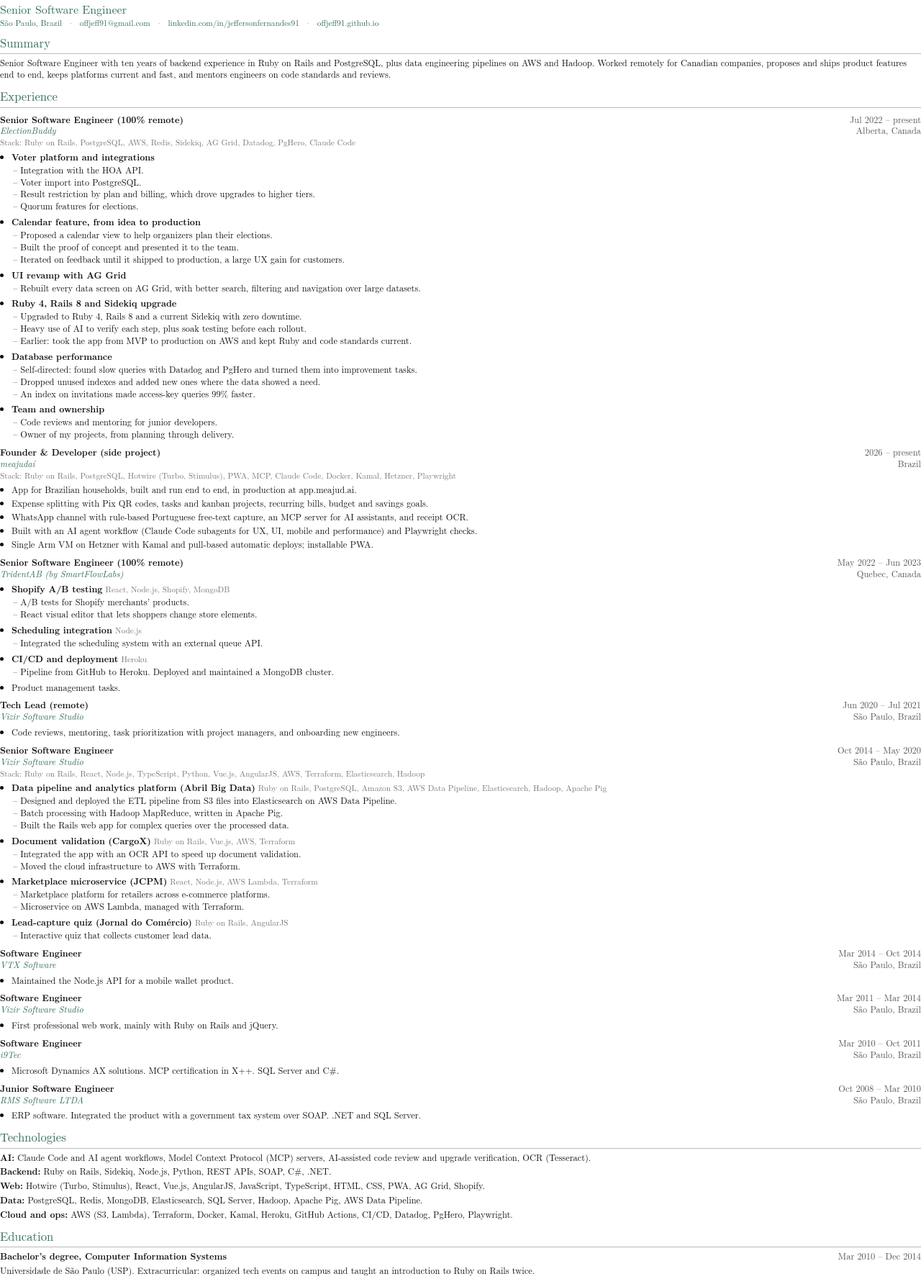
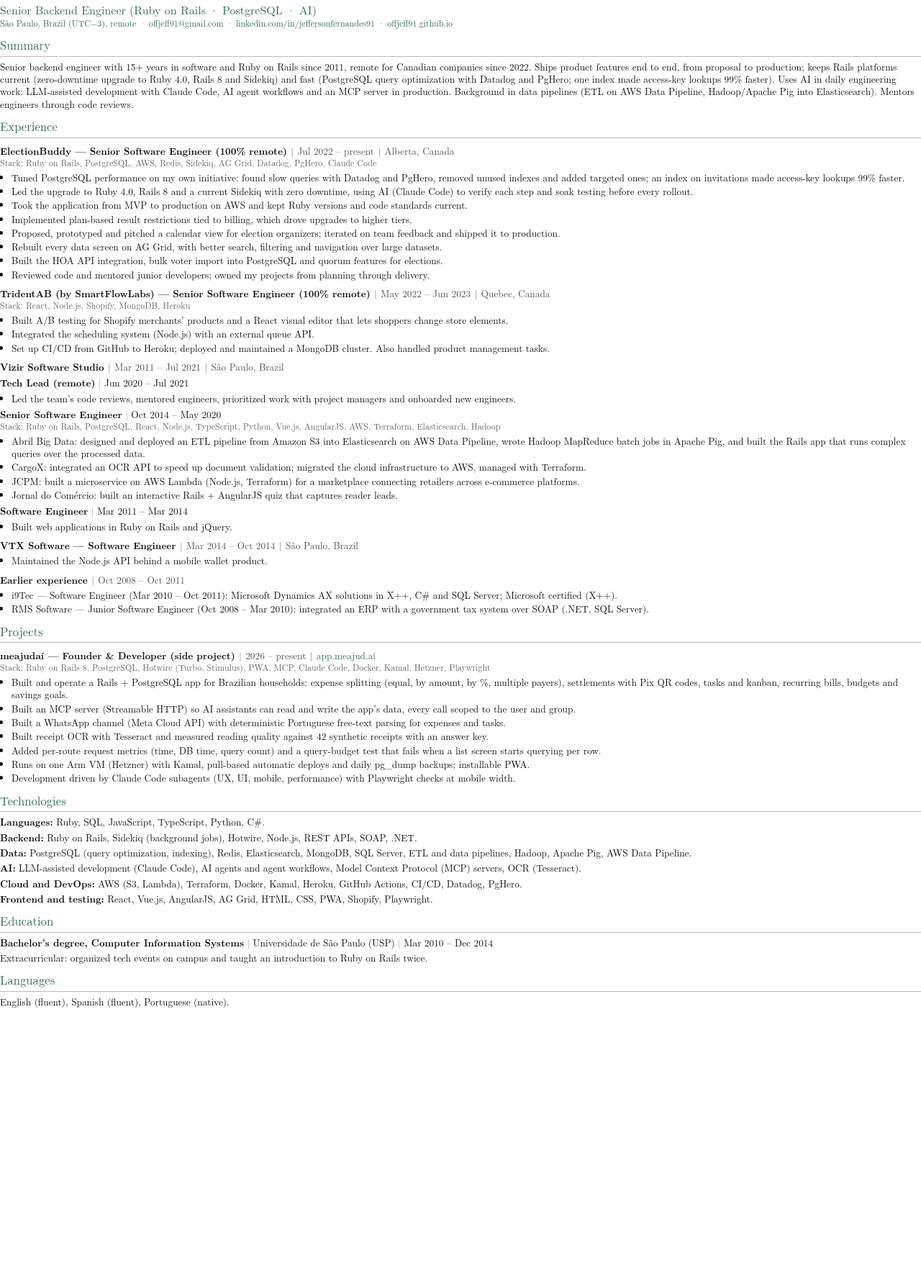
Before and after one commit to offjeff91/offjeff91.github.io, a plain HTML site: page cv/cv.html in a window 1280 px wide. Shown: the part 31-1808 px from the top of the page at 72% size. After the commit the page ends 1435 px from the top, so only its background shows below. Drawn offline with Linux system fonts and the light colour scheme.

Commit message:
Reposition site and CV: backend Rails/PostgreSQL + AI + data (#9)
* Add career agents: career-coach, tech-career-specialist, hr-insider, market-trends

Co-Authored-By: Claude Opus 5.5 <noreply@anthropic.com>
Claude-Session: https://claude.ai/code/session_015XArTjPzz6r2qApD2iWUBs

* Reposition profile and CV: backend Rails/PostgreSQL with AI and data; career agents

Co-Authored-By: Claude Opus 5.5 <noreply@anthropic.com>
Claude-Session: https://claude.ai/code/session_015XArTjPzz6r2qApD2iWUBs

---------

Co-authored-by: Claude <noreply@anthropic.com>

```diff
--- a/cv/cv.html
+++ b/cv/cv.html
@@ -1,138 +1,109 @@
 <!doctype html>
 <html lang="en"><head><meta charset="utf-8"><title>Jefferson Fernandes — CV</title>
 <style>
-@page { size: A4; margin: 13mm 16mm; }
-body { font-family: "Latin Modern Roman", "CMU Serif", "Times New Roman", serif; font-size: 9.3pt; color: #111; line-height: 1.28; margin: 0; }
+@page { size: A4; margin: 14mm 17mm; }
+body { font-family: "Latin Modern Roman", "CMU Serif", "Times New Roman", serif; font-size: 10pt; color: #111; line-height: 1.3; margin: 0; }
 a { color: #2f6b55; text-decoration: none; }
 h1 { font-size: 20pt; margin: 0; }
 .sub { color: #2f6b55; font-size: 12pt; }
-.contact { color: #2f6b55; font-size: 8.5pt; }
-.contact span { color: #999; margin: 0 8px; }
-h2 { color: #2f6b55; font-size: 12.5pt; font-weight: normal; margin: 11px 0 5px; padding-bottom: 4px; border-bottom: .5px solid #bbb; }
-.job { margin-top: 9px; }
-.row { display: flex; justify-content: space-between; }
-.role { font-weight: bold; }
-.dt, .pl { color: #555; }
+.contact { color: #2f6b55; font-size: 9pt; }
+.sep { color: #999; }
+h2 { color: #2f6b55; font-size: 12.5pt; font-weight: normal; margin: 12px 0 5px; padding-bottom: 4px; border-bottom: .5px solid #bbb; break-after: avoid; }
+.job { margin-top: 9px; break-inside: avoid-page; }
+.head { font-weight: bold; }
+.head .dt, .head .pl { font-weight: normal; color: #555; }
 .co { font-style: italic; color: #2f6b55; }
-.stack, .ps { color: #777; font-size: 8.5pt; }
-ul { margin: 6px 0 0; padding-left: 16px; }
-li { margin: 3px 0; }
-ul ul { list-style: none; padding-left: 12px; margin: 2px 0 6px; }
-ul ul li { margin: 1px 0; }
-ul ul li::before { content: "– "; margin-left: -10px; }
+.sub-role { margin-top: 5px; }
+.stack { color: #666; font-size: 9pt; }
+ul { margin: 4px 0 0; padding-left: 16px; }
+li { margin: 2px 0; }
 .pn { font-weight: bold; }
 p { margin: 4px 0; }
 </style></head><body>
 <h1>Jefferson Fernandes</h1>
-<div class="sub">Senior Software Engineer</div>
-<div class="contact">São Paulo, Brazil<span>·</span><a href="mailto:offjeff91@gmail.com">offjeff91@gmail.com</a><span>·</span><a href="https://linkedin.com/in/jeffersonfernandes91">linkedin.com/in/jeffersonfernandes91</a><span>·</span><a href="https://offjeff91.github.io">offjeff91.github.io</a></div>
+<div class="sub">Senior Backend Engineer (Ruby on Rails · PostgreSQL · AI)</div>
+<div class="contact">São Paulo, Brazil (UTC−3), remote <span class="sep">·</span> <a href="mailto:offjeff91@gmail.com">offjeff91@gmail.com</a> <span class="sep">·</span> <a href="https://linkedin.com/in/jeffersonfernandes91">linkedin.com/in/jeffersonfernandes91</a> <span class="sep">·</span> <a href="https://offjeff91.github.io">offjeff91.github.io</a></div>
 
 <h2>Summary</h2>
-<p>Senior Software Engineer with ten years of backend experience in Ruby on Rails and PostgreSQL, plus data engineering pipelines on AWS and Hadoop. Worked remotely for Canadian companies, proposes and ships product features end to end, keeps platforms current and fast, and mentors engineers on code standards and reviews.</p>
+<p>Senior backend engineer with 15+ years in software and Ruby on Rails since 2011, remote for Canadian companies since 2022. Ships product features end to end, from proposal to production; keeps Rails platforms current (zero-downtime upgrade to Ruby 4.0, Rails 8 and Sidekiq) and fast (PostgreSQL query optimization with Datadog and PgHero; one index made access-key lookups 99% faster). Uses AI in daily engineering work: LLM-assisted development with Claude Code, AI agent workflows and an MCP server in production. Background in data pipelines (ETL on AWS Data Pipeline, Hadoop/Apache Pig into Elasticsearch). Mentors engineers through code reviews.</p>
 
 <h2>Experience</h2>
 
 <div class="job">
-<div class="row"><span class="role">Senior Software Engineer (100% remote)</span><span class="dt">Jul 2022 – present</span></div>
-<div class="row"><span class="co">ElectionBuddy</span><span class="pl">Alberta, Canada</span></div>
+<div class="head">ElectionBuddy — Senior Software Engineer (100% remote) <span class="sep">|</span> <span class="dt">Jul 2022 – present</span> <span class="sep">|</span> <span class="pl">Alberta, Canada</span></div>
 <div class="stack">Stack: Ruby on Rails, PostgreSQL, AWS, Redis, Sidekiq, AG Grid, Datadog, PgHero, Claude Code</div>
 <ul>
-<li><span class="pn">Voter platform and integrations</span><ul>
-<li>Integration with the HOA API.</li><li>Voter import into PostgreSQL.</li>
-<li>Result restriction by plan and billing, which drove upgrades to higher tiers.</li><li>Quorum features for elections.</li></ul></li>
-<li><span class="pn">Calendar feature, from idea to production</span><ul>
-<li>Proposed a calendar view to help organizers plan their elections.</li>
-<li>Built the proof of concept and presented it to the team.</li>
-<li>Iterated on feedback until it shipped to production, a large UX gain for customers.</li></ul></li>
-<li><span class="pn">UI revamp with AG Grid</span><ul>
-<li>Rebuilt every data screen on AG Grid, with better search, filtering and navigation over large datasets.</li></ul></li>
-<li><span class="pn">Ruby 4, Rails 8 and Sidekiq upgrade</span><ul>
-<li>Upgraded to Ruby 4, Rails 8 and a current Sidekiq with zero downtime.</li>
-<li>Heavy use of AI to verify each step, plus soak testing before each rollout.</li>
-<li>Earlier: took the app from MVP to production on AWS and kept Ruby and code standards current.</li></ul></li>
-<li><span class="pn">Database performance</span><ul>
-<li>Self-directed: found slow queries with Datadog and PgHero and turned them into improvement tasks.</li>
-<li>Dropped unused indexes and added new ones where the data showed a need.</li>
-<li>An index on invitations made access-key queries 99% faster.</li></ul></li>
-<li><span class="pn">Team and ownership</span><ul>
-<li>Code reviews and mentoring for junior developers.</li><li>Owner of my projects, from planning through delivery.</li></ul></li>
+<li>Tuned PostgreSQL performance on my own initiative: found slow queries with Datadog and PgHero, removed unused indexes and added targeted ones; an index on invitations made access-key lookups 99% faster.</li>
+<li>Led the upgrade to Ruby 4.0, Rails 8 and a current Sidekiq with zero downtime, using AI (Claude Code) to verify each step and soak testing before every rollout.</li>
+<li>Took the application from MVP to production on AWS and kept Ruby versions and code standards current.</li>
+<li>Implemented plan-based result restrictions tied to billing, which drove upgrades to higher tiers.</li>
+<li>Proposed, prototyped and pitched a calendar view for election organizers; iterated on team feedback and shipped it to production.</li>
+<li>Rebuilt every data screen on AG Grid, with better search, filtering and navigation over large datasets.</li>
+<li>Built the HOA API integration, bulk voter import into PostgreSQL and quorum features for elections.</li>
+<li>Reviewed code and mentored junior developers; owned my projects from planning through delivery.</li>
 </ul></div>
 
 <div class="job">
-<div class="row"><span class="role">Founder &amp; Developer (side project)</span><span class="dt">2026 – present</span></div>
-<div class="row"><span class="co"><a href="https://app.meajud.ai">meajudaí</a></span><span class="pl">Brazil</span></div>
-<div class="stack">Stack: Ruby on Rails, PostgreSQL, Hotwire (Turbo, Stimulus), PWA, MCP, Claude Code, Docker, Kamal, Hetzner, Playwright</div>
+<div class="head">TridentAB (by SmartFlowLabs) — Senior Software Engineer (100% remote) <span class="sep">|</span> <span class="dt">May 2022 – Jun 2023</span> <span class="sep">|</span> <span class="pl">Quebec, Canada</span></div>
+<div class="stack">Stack: React, Node.js, Shopify, MongoDB, Heroku</div>
 <ul>
-<li>App for Brazilian households, built and run end to end, in production at app.meajud.ai.</li>
-<li>Expense splitting with Pix QR codes, tasks and kanban projects, recurring bills, budget and savings goals.</li>
-<li>WhatsApp channel with rule-based Portuguese free-text capture, an MCP server for AI assistants, and receipt OCR.</li>
-<li>Built with an AI agent workflow (Claude Code subagents for UX, UI, mobile and performance) and Playwright checks.</li>
-<li>Single Arm VM on Hetzner with Kamal and pull-based automatic deploys; installable PWA.</li>
+<li>Built A/B testing for Shopify merchants’ products and a React visual editor that lets shoppers change store elements.</li>
+<li>Integrated the scheduling system (Node.js) with an external queue API.</li>
+<li>Set up CI/CD from GitHub to Heroku; deployed and maintained a MongoDB cluster. Also handled product management tasks.</li>
 </ul></div>
 
 <div class="job">
-<div class="row"><span class="role">Senior Software Engineer (100% remote)</span><span class="dt">May 2022 – Jun 2023</span></div>
-<div class="row"><span class="co">TridentAB (by SmartFlowLabs)</span><span class="pl">Quebec, Canada</span></div>
+<div class="head">Vizir Software Studio <span class="sep">|</span> <span class="dt">Mar 2011 – Jul 2021</span> <span class="sep">|</span> <span class="pl">São Paulo, Brazil</span></div>
+<div class="sub-role"><span class="pn">Tech Lead (remote)</span> <span class="sep">|</span> <span class="dt">Jun 2020 – Jul 2021</span></div>
+<ul><li>Led the team’s code reviews, mentored engineers, prioritized work with project managers and onboarded new engineers.</li></ul>
+<div class="sub-role"><span class="pn">Senior Software Engineer</span> <span class="sep">|</span> <span class="dt">Oct 2014 – May 2020</span></div>
+<div class="stack">Stack: Ruby on Rails, PostgreSQL, React, Node.js, TypeScript, Python, Vue.js, AngularJS, AWS, Terraform, Elasticsearch, Hadoop</div>
 <ul>
-<li><span class="pn">Shopify A/B testing</span> <span class="ps">React, Node.js, Shopify, MongoDB</span><ul>
-<li>A/B tests for Shopify merchants’ products.</li><li>React visual editor that lets shoppers change store elements.</li></ul></li>
-<li><span class="pn">Scheduling integration</span> <span class="ps">Node.js</span><ul><li>Integrated the scheduling system with an external queue API.</li></ul></li>
-<li><span class="pn">CI/CD and deployment</span> <span class="ps">Heroku</span><ul><li>Pipeline from GitHub to Heroku. Deployed and maintained a MongoDB cluster.</li></ul></li>
-<li>Product management tasks.</li>
+<li>Abril Big Data: designed and deployed an ETL pipeline from Amazon S3 into Elasticsearch on AWS Data Pipeline, wrote Hadoop MapReduce batch jobs in Apache Pig, and built the Rails app that runs complex queries over the processed data.</li>
+<li>CargoX: integrated an OCR API to speed up document validation; migrated the cloud infrastructure to AWS, managed with Terraform.</li>
+<li>JCPM: built a microservice on AWS Lambda (Node.js, Terraform) for a marketplace connecting retailers across e-commerce platforms.</li>
+<li>Jornal do Comércio: built an interactive Rails + AngularJS quiz that captures reader leads.</li>
+</ul>
+<div class="sub-role"><span class="pn">Software Engineer</span> <span class="sep">|</span> <span class="dt">Mar 2011 – Mar 2014</span></div>
+<ul><li>Built web applications in Ruby on Rails and jQuery.</li></ul>
+</div>
+
+<div class="job">
+<div class="head">VTX Software — Software Engineer <span class="sep">|</span> <span class="dt">Mar 2014 – Oct 2014</span> <span class="sep">|</span> <span class="pl">São Paulo, Brazil</span></div>
+<ul><li>Maintained the Node.js API behind a mobile wallet product.</li></ul></div>
+
+<div class="job">
+<div class="head">Earlier experience <span class="sep">|</span> <span class="dt">Oct 2008 – Oct 2011</span></div>
+<ul>
+<li>i9Tec — Software Engineer (Mar 2010 – Oct 2011): Microsoft Dynamics AX solutions in X++, C# and SQL Server; Microsoft certified (X++).</li>
+<li>RMS Software — Junior Software Engineer (Oct 2008 – Mar 2010): integrated an ERP with a government tax system over SOAP (.NET, SQL Server).</li>
 </ul></div>
 
+<h2>Projects</h2>
 <div class="job">
-<div class="row"><span class="role">Tech Lead (remote)</span><span class="dt">Jun 2020 – Jul 2021</span></div>
-<div class="row"><span class="co">Vizir Software Studio</span><span class="pl">São Paulo, Brazil</span></div>
-<ul><li>Code reviews, mentoring, task prioritization with project managers, and onboarding new engineers.</li></ul></div>
-
-<div class="job">
-<div class="row"><span class="role">Senior Software Engineer</span><span class="dt">Oct 2014 – May 2020</span></div>
-<div class="row"><span class="co">Vizir Software Studio</span><span class="pl">São Paulo, Brazil</span></div>
-<div class="stack">Stack: Ruby on Rails, React, Node.js, TypeScript, Python, Vue.js, AngularJS, AWS, Terraform, Elasticsearch, Hadoop</div>
+<div class="head">meajudaí — Founder &amp; Developer (side project) <span class="sep">|</span> <span class="dt">2026 – present</span> <span class="sep">|</span> <span class="pl"><a href="https://app.meajud.ai">app.meajud.ai</a></span></div>
+<div class="stack">Stack: Ruby on Rails 8, PostgreSQL, Hotwire (Turbo, Stimulus), PWA, MCP, Claude Code, Docker, Kamal, Hetzner, Playwright</div>
 <ul>
-<li><span class="pn">Data pipeline and analytics platform (Abril Big Data)</span> <span class="ps">Ruby on Rails, PostgreSQL, Amazon S3, AWS Data Pipeline, Elasticsearch, Hadoop, Apache Pig</span><ul>
-<li>Designed and deployed the ETL pipeline from S3 files into Elasticsearch on AWS Data Pipeline.</li>
-<li>Batch processing with Hadoop MapReduce, written in Apache Pig.</li>
-<li>Built the Rails web app for complex queries over the processed data.</li></ul></li>
-<li><span class="pn">Document validation (CargoX)</span> <span class="ps">Ruby on Rails, Vue.js, AWS, Terraform</span><ul>
-<li>Integrated the app with an OCR API to speed up document validation.</li><li>Moved the cloud infrastructure to AWS with Terraform.</li></ul></li>
-<li><span class="pn">Marketplace microservice (JCPM)</span> <span class="ps">React, Node.js, AWS Lambda, Terraform</span><ul>
-<li>Marketplace platform for retailers across e-commerce platforms.</li><li>Microservice on AWS Lambda, managed with Terraform.</li></ul></li>
-<li><span class="pn">Lead-capture quiz (Jornal do Comércio)</span> <span class="ps">Ruby on Rails, AngularJS</span><ul>
-<li>Interactive quiz that collects customer lead data.</li></ul></li>
+<li>Built and operate a Rails + PostgreSQL app for Brazilian households: expense splitting (equal, by amount, by %, multiple payers), settlements with Pix QR codes, tasks and kanban, recurring bills, budgets and savings goals.</li>
+<li>Built an MCP server (Streamable HTTP) so AI assistants can read and write the app’s data, every call scoped to the user and group.</li>
+<li>Built a WhatsApp channel (Meta Cloud API) with deterministic Portuguese free-text parsing for expenses and tasks.</li>
+<li>Built receipt OCR with Tesseract and measured reading quality against 42 synthetic receipts with an answer key.</li>
+<li>Added per-route request metrics (time, DB time, query count) and a query-budget test that fails when a list screen starts querying per row.</li>
+<li>Runs on one Arm VM (Hetzner) with Kamal, pull-based automatic deploys and daily pg_dump backups; installable PWA.</li>
+<li>Development driven by Claude Code subagents (UX, UI, mobile, performance) with Playwright checks at mobile width.</li>
 </ul></div>
 
-<div class="job">
-<div class="row"><span class="role">Software Engineer</span><span class="dt">Mar 2014 – Oct 2014</span></div>
-<div class="row"><span class="co">VTX Software</span><span class="pl">São Paulo, Brazil</span></div>
-<ul><li>Maintained the Node.js API for a mobile wallet product.</li></ul></div>
-
-<div class="job">
-<div class="row"><span class="role">Software Engineer</span><span class="dt">Mar 2011 – Mar 2014</span></div>
-<div class="row"><span class="co">Vizir Software Studio</span><span class="pl">São Paulo, Brazil</span></div>
-<ul><li>First professional web work, mainly with Ruby on Rails and jQuery.</li></ul></div>
-
-<div class="job">
-<div class="row"><span class="role">Software Engineer</span><span class="dt">Mar 2010 – Oct 2011</span></div>
-<div class="row"><span class="co">i9Tec</span><span class="pl">São Paulo, Brazil</span></div>
-<ul><li>Microsoft Dynamics AX solutions. MCP certification in X++. SQL Server and C#.</li></ul></div>
-
-<div class="job">
-<div class="row"><span class="role">Junior Software Engineer</span><span class="dt">Oct 2008 – Mar 2010</span></div>
-<div class="row"><span class="co">RMS Software LTDA</span><span class="pl">São Paulo, Brazil</span></div>
-<ul><li>ERP software. Integrated the product with a government tax system over SOAP. .NET and SQL Server.</li></ul></div>
-
 <h2>Technologies</h2>
-<p><b>AI:</b> Claude Code and AI agent workflows, Model Context Protocol (MCP) servers, AI-assisted code review and upgrade verification, OCR (Tesseract).</p>
-<p><b>Backend:</b> Ruby on Rails, Sidekiq, Node.js, Python, REST APIs, SOAP, C#, .NET.</p>
-<p><b>Web:</b> Hotwire (Turbo, Stimulus), React, Vue.js, AngularJS, JavaScript, TypeScript, HTML, CSS, PWA, AG Grid, Shopify.</p>
-<p><b>Data:</b> PostgreSQL, Redis, MongoDB, Elasticsearch, SQL Server, Hadoop, Apache Pig, AWS Data Pipeline.</p>
-<p><b>Cloud and ops:</b> AWS (S3, Lambda), Terraform, Docker, Kamal, Heroku, GitHub Actions, CI/CD, Datadog, PgHero, Playwright.</p>
+<p><b>Languages:</b> Ruby, SQL, JavaScript, TypeScript, Python, C#.</p>
+<p><b>Backend:</b> Ruby on Rails, Sidekiq (background jobs), Hotwire, Node.js, REST APIs, SOAP, .NET.</p>
+<p><b>Data:</b> PostgreSQL (query optimization, indexing), Redis, Elasticsearch, MongoDB, SQL Server, ETL and data pipelines, Hadoop, Apache Pig, AWS Data Pipeline.</p>
+<p><b>AI:</b> LLM-assisted development (Claude Code), AI agents and agent workflows, Model Context Protocol (MCP) servers, OCR (Tesseract).</p>
+<p><b>Cloud and DevOps:</b> AWS (S3, Lambda), Terraform, Docker, Kamal, Heroku, GitHub Actions, CI/CD, Datadog, PgHero.</p>
+<p><b>Frontend and testing:</b> React, Vue.js, AngularJS, AG Grid, HTML, CSS, PWA, Shopify, Playwright.</p>
 
 <h2>Education</h2>
-<div class="row"><span class="role">Bachelor’s degree, Computer Information Systems</span><span class="dt">Mar 2010 – Dec 2014</span></div>
-<p>Universidade de São Paulo (USP). Extracurricular: organized tech events on campus and taught an introduction to Ruby on Rails twice.</p>
+<p><b>Bachelor’s degree, Computer Information Systems</b> <span class="sep">|</span> Universidade de São Paulo (USP) <span class="sep">|</span> Mar 2010 – Dec 2014</p>
+<p>Extracurricular: organized tech events on campus and taught an introduction to Ruby on Rails twice.</p>
 
 <h2>Languages</h2>
 <p>English (fluent), Spanish (fluent), Portuguese (native).</p>
```
Also changed, not shown: index.html (+84 -81 lines), 5 other files.
